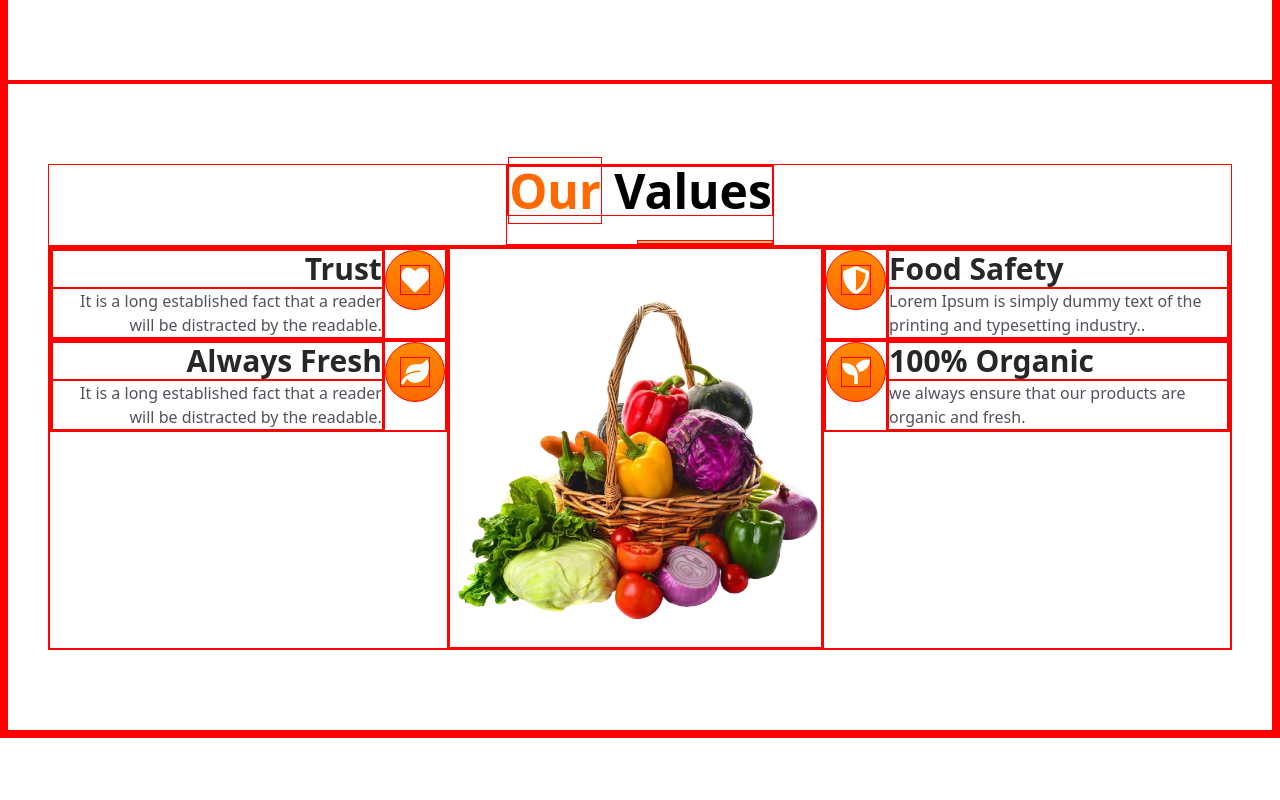
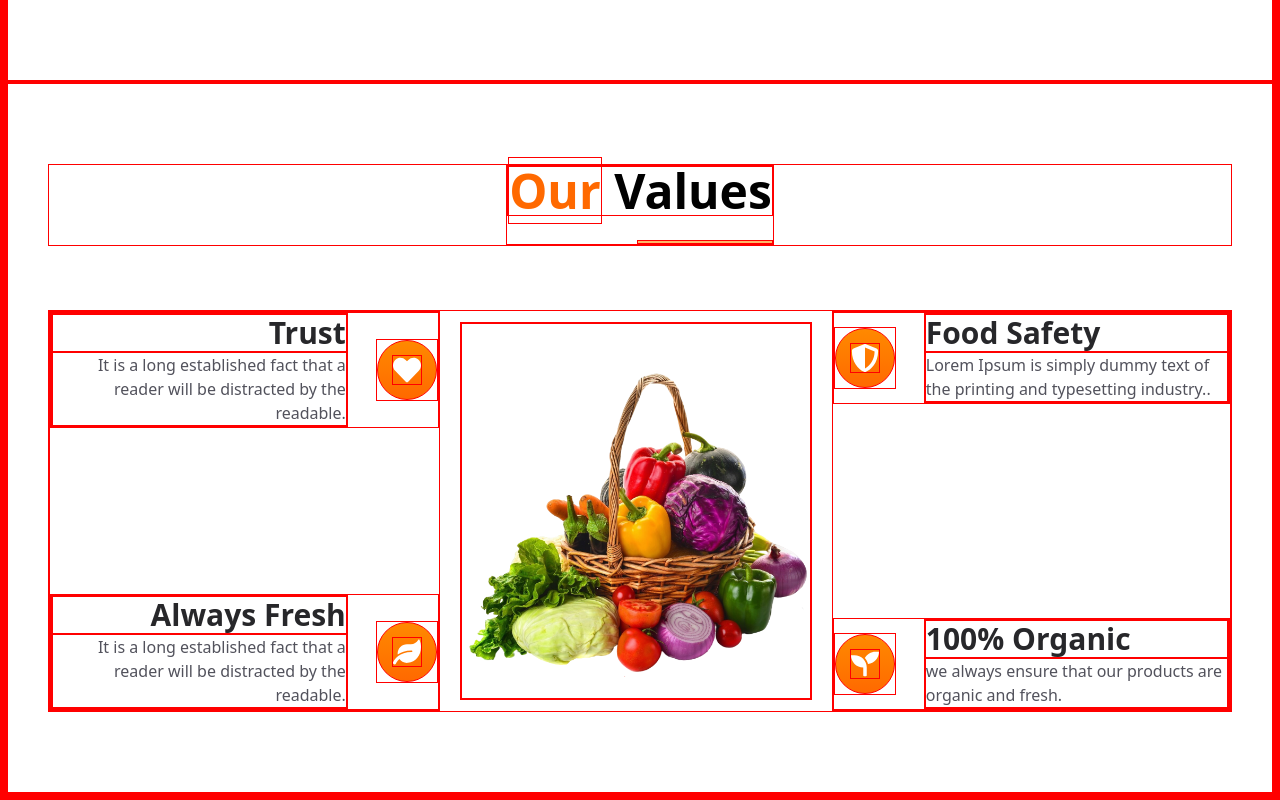
Before and after one commit to ANSHUMANMOREY7/Grocify, a React (Vite) app: page / in a window 1280 px wide. Shown: the part 1578-2378 px from the top of the page. Before the commit the page ends 2316 px from the top, so only its background shows below. Built offline with nearby package versions, Linux system fonts and the light colour scheme.

Commit message:
alignment in values section modified

```diff
--- a/src/components/Values/Values.jsx
+++ b/src/components/Values/Values.jsx
@@ -6,7 +6,7 @@ const Values = () => {
 
 const leftValues = value.slice(0, 2).map((item)=>{
     return(
-        <div className=' flex flex-row-reverse'>
+        <div className=' flex flex-row-reverse items-center gap-7'>
            <div>
             <span className=' flex justify-center items-center text-3xl text-white bg-gradient-to-b from-orange-400 to-orange-500 w-15 h-15 rounded-full '>{item.icon}</span>
            </div>
@@ -19,7 +19,7 @@ const leftValues = value.slice(0, 2).map((item)=>{
 })
 const rightValues = value.slice(2, 4).map((item)=>{
     return(
-        <div className=' flex '>
+        <div className=' flex items-center gap-7'>
            <div>
             <span className=' flex justify-center items-center text-3xl text-white bg-gradient-to-b from-orange-400 to-orange-500 w-15 h-15 rounded-full '>{item.icon}</span>
            </div>
@@ -35,14 +35,14 @@ const rightValues = value.slice(2, 4).map((item)=>{
     <section>
       <div className='max-w-[1300px] mx-auto px-10 py-20'>
           <Heading highlight='Our' content='Values'/>
-          <div className='flex '>
+          <div className='flex items-center justify-between gap-5 mt-16 '>
             {/* left values */}
-             <div>
+             <div className='min-h-100 flex flex-col justify-between'>
                  {leftValues}
              </div>
              <div  className='w-1/2'> <img src={Basket}/></div>
              {/* right values */}
-             <div >
+             <div  className='min-h-100 flex flex-col justify-between'>
                   {rightValues}
              </div>
           </div>
```
